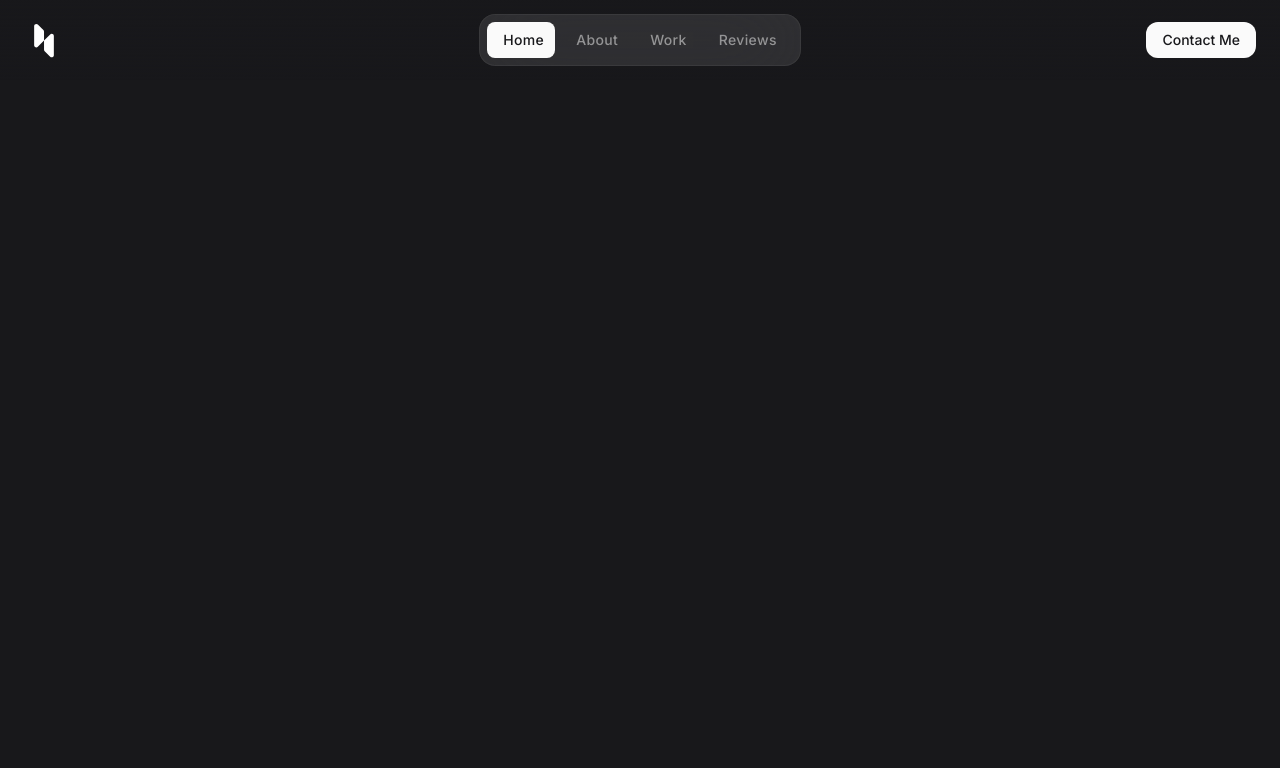
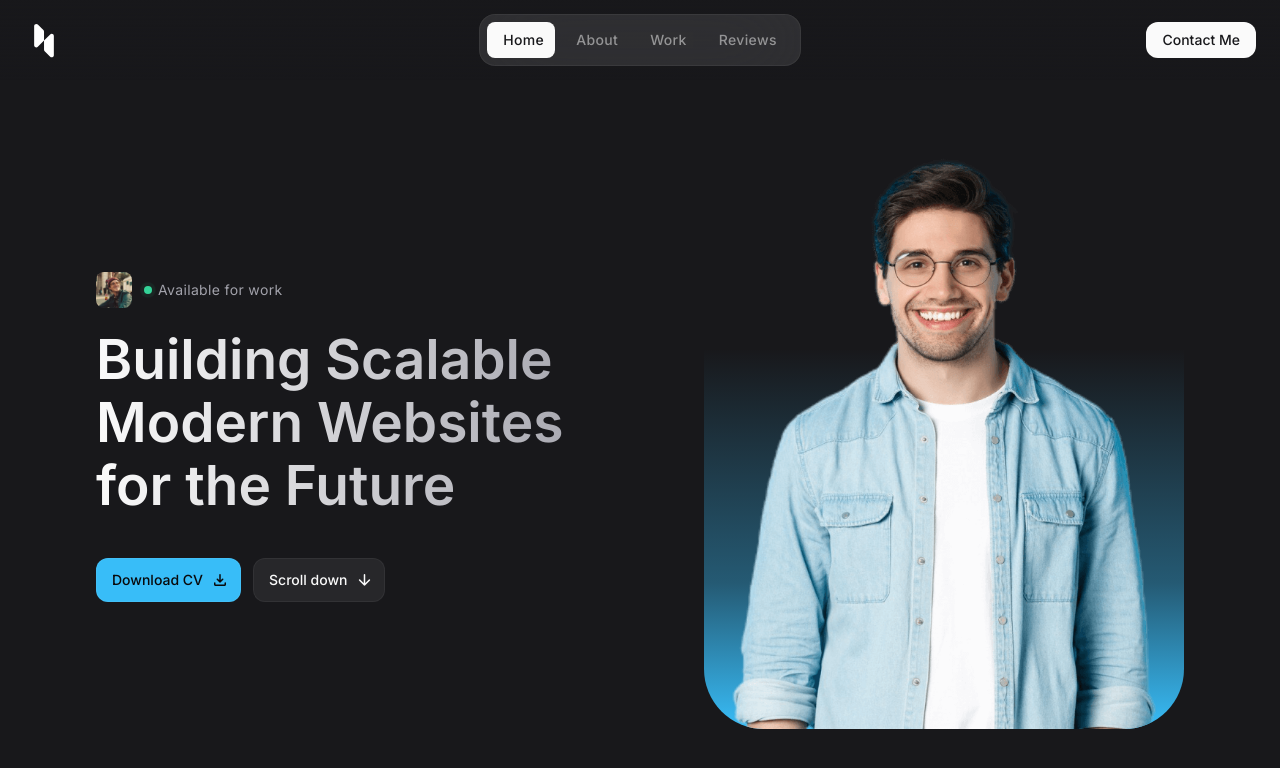
Before and after one commit to ajrillah/portofolio-web-v2, a React (Vite) app: page / in a window 1280 px wide. Shown: the top 768 px of the page. Built offline with nearby package versions, Linux system fonts and the light colour scheme.

Commit message:
ADD: Hero Done

```diff
--- a/src/App.jsx
+++ b/src/App.jsx
@@ -1,7 +1,16 @@
 // Components
 import Header from "./components/Header";
+import Hero from "./components/Hero";
+
 const App = () => {
-  return <Header />;
+  return (
+    <>
+      <Header />
+      <main>
+        <Hero />
+      </main>
+    </>
+  );
 };
 
 export default App;
--- /dev/null
+++ b/src/components/Button.jsx
@@ -0,0 +1,77 @@
+import React from "react";
+
+// Node
+import PropTypes from "prop-types";
+
+//
+const ButtonPrimary = ({ href, target = "_self", label, icon, classes }) => {
+  if (href) {
+    return (
+      <a href={href} target={target} className={"btn btn-primary " + classes}>
+        {label}
+
+        {icon ? (
+          <span className="material-symbols-rounded" aria-hidden="true">
+            {icon}
+          </span>
+        ) : undefined}
+      </a>
+    );
+  } else {
+    return (
+      <button className={"btn btn-primary " + classes} aria-hidden="true">
+        {label}
+        {icon ? (
+          <span className="material-symbols-rounded" aria-hidden="true">
+            {icon}
+          </span>
+        ) : undefined}
+      </button>
+    );
+  }
+};
+
+ButtonPrimary.PropTypes = {
+  label: PropTypes.string.isRequired,
+  href: PropTypes.string,
+  target: PropTypes.string,
+  icon: PropTypes.string,
+  classes: PropTypes.string,
+};
+
+const ButtonOutline = ({ href, target = "_self", label, icon, classes }) => {
+  if (href) {
+    return (
+      <a href={href} target={target} className={"btn btn-outline " + classes}>
+        {label}
+
+        {icon ? (
+          <span className="material-symbols-rounded" aria-hidden="true">
+            {icon}
+          </span>
+        ) : undefined}
+      </a>
+    );
+  } else {
+    return (
+      <button className={"btn btn-outline " + classes} aria-hidden="true">
+        {label}
+        {icon ? (
+          <span className="material-symbols-rounded" aria-hidden="true">
+            {icon}
+          </span>
+        ) : undefined}
+      </button>
+    );
+  }
+};
+
+ButtonOutline.PropTypes = {
+  label: PropTypes.string.isRequired,
+  href: PropTypes.string,
+  target: PropTypes.string,
+  icon: PropTypes.string,
+  classes: PropTypes.string,
+};
+
+export { ButtonPrimary, ButtonOutline };
--- /dev/null
+++ b/src/components/Hero.jsx
@@ -0,0 +1,56 @@
+import React from "react";
+
+// components
+import { ButtonPrimary, ButtonOutline } from "./Button";
+
+const Hero = () => {
+  return (
+    <section id="home" className="pt-28 lg:pt-36">
+      <div className="container lg:grid lg:grid-cols-2 items-center lg:gap-10">
+        <div>
+          <div className="flex items-center gap-3">
+            <figure className="img-box w-9 h-9 rounded-lg">
+              <img
+                src="/images/avatar-1.jpg"
+                alt="Fakhri Ajrillah"
+                width={40}
+                height={40}
+                className=""
+              />
+            </figure>
+            <div className="flex items-center gap-1.5 text-zinc-400 text-sm tracking-wide">
+              <span className="relative w-2 h-2 rounded-full bg-emerald-400">
+                <span className="absolute inset-0 rounded-full bg-emerald-400 animate-ping"></span>
+              </span>
+              Available for work
+            </div>
+          </div>
+          <h2 className="headline-1 max-w-[15ch] sm:max-w-[20ch] lg:max-w-[15ch] mt-5 mb-8 lg:mb-10">
+            Building Scalable Modern Websites for the Future
+          </h2>
+          <div className="flex items-center gap-3">
+            <ButtonPrimary label="Download CV" icon="download" />
+            <ButtonOutline
+              href="#about"
+              label="Scroll down"
+              icon="arrow_downward"
+            />
+          </div>
+        </div>
+        <div className="hidden lg:block">
+          <figure className="w-full max-w-[480px] ml-auto bg-gradient-to-t from-sky-400 via-25% via-sky-400/40 to-65% rounded-[60px] overflow-hidden">
+            <img
+              src="/images/hero-banner.png"
+              alt="Fakhri Ajrillah"
+              className="w-full"
+              width={656}
+              height={800}
+            />
+          </figure>
+        </div>
+      </div>
+    </section>
+  );
+};
+
+export default Hero;
--- a/src/index.css
+++ b/src/index.css
@@ -18,10 +18,34 @@
   @apply bg-zinc-900 text-zinc-50;
 }
 
+/* TYPOGRAPHY */
+
+.headline-1 {
+  @apply max-w-max;
+  background: -webkit-linear-gradient(0deg, #fafafa, #a1a1aa);
+  -webkit-background-clip: text;
+  -webkit-text-fill-color: transparent;
+}
+.headline-1 {
+  @apply text-5xl leading-tight font-semibold lg:text-[55px] lg:leading-[1.15];
+}
+
 /* UTILITIES */
 .material-symbols-rounded {
   @apply w-[1em] h-[1em] overflow-hidden;
   font-variation-settings: "FILL" 0, "wght" 400, "GRAD" 0, "opsz" 24;
+}
+
+.container {
+  @apply px-4 mx-auto lg:px-8 xl:max-w-6xl;
+}
+
+.img-box {
+  @apply bg-zinc-700 overflow-hidden;
+}
+
+.img-cover {
+  @apply w-full h-full object-cover;
 }
 
 /* COMPONENTS */
@@ -61,3 +85,19 @@
 .btn-secondary {
   @apply bg-zinc-50 text-zinc-900 active:bg-zinc-50/80;
 }
+
+.btn .material-symbols-rounded {
+  @apply text-[18px];
+}
+
+.btn:has(.material-symbols-rounded) {
+  @apply pr-3;
+}
+
+.btn-primary {
+  @apply h-11 bg-sky-400 text-zinc-950 hover:bg-sky-300 active:bg-sky-400;
+}
+
+.btn-outline {
+  @apply h-11 bg-zinc-800 hover:bg-zinc-700 active:bg-zinc-800;
+}
```
